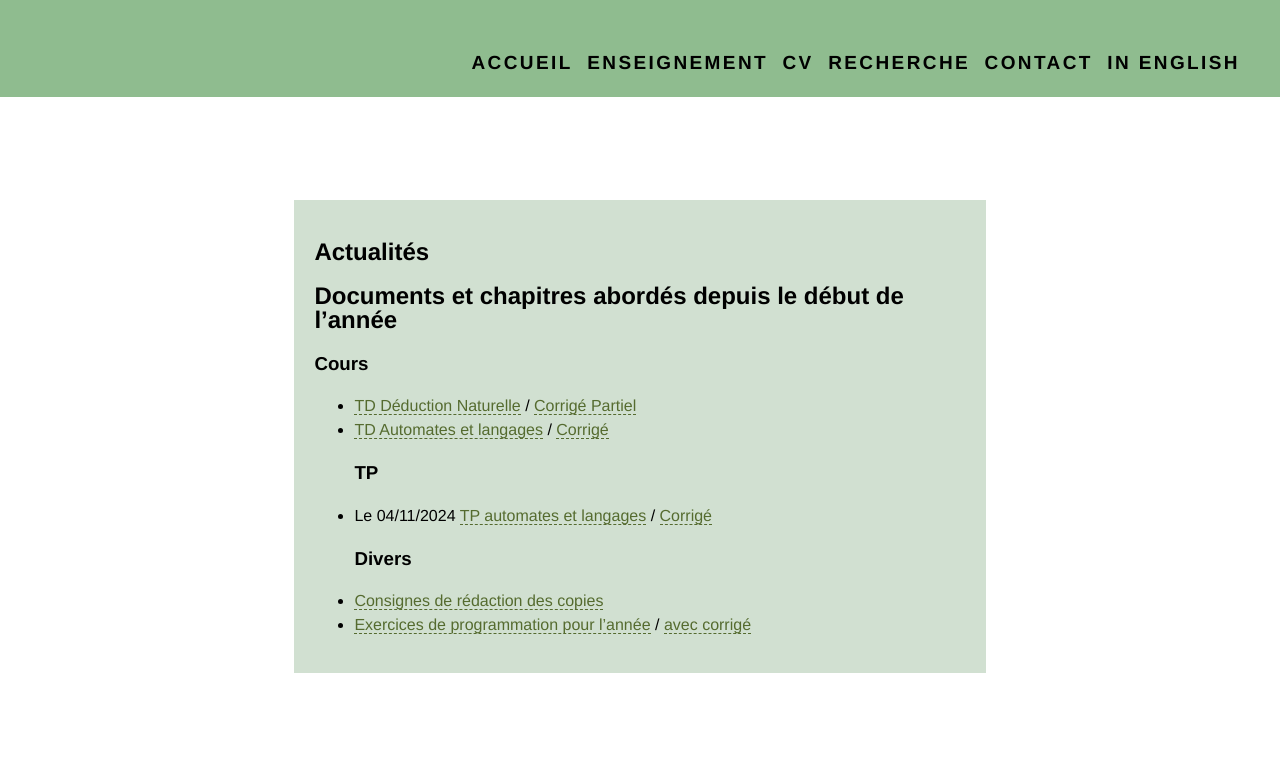
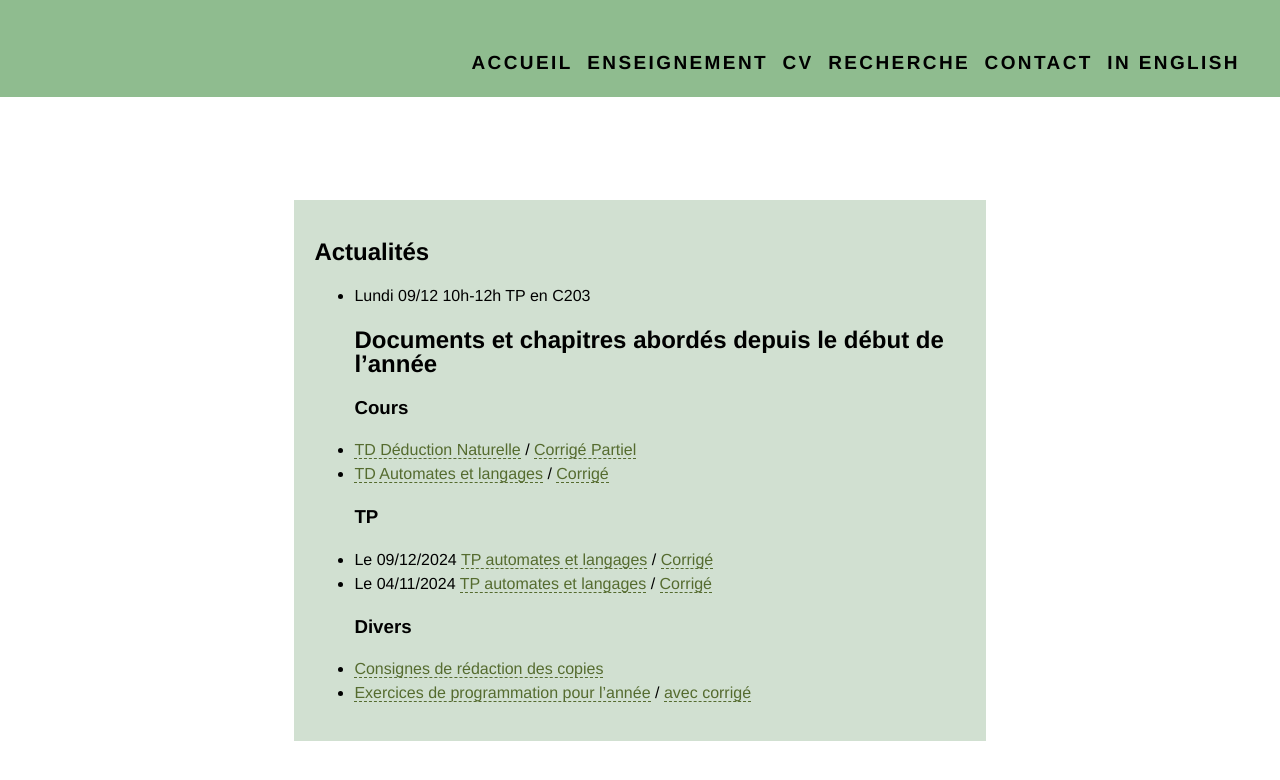
Before and after one commit to VladislavTempez/Vladislavtempez.github.io, a Jekyll site: the page built from pages/mp-star.md, in a window 1280 px wide. Shown: the top 780 px of the page. Built offline with Jekyll 4.4.1, drawn with Linux system fonts in a browser that asks for light colours.

Commit message:
Sujet et correction TP

```diff
--- a/pages/mp-star.md
+++ b/pages/mp-star.md
@@ -5,12 +5,13 @@ permalink: /teaching/mp-star/
 description: Vladislav Tempez - Enseignement - MP - Informatique
 ---
 ## Actualités
-<!-- - Mercredi 18/09 8h-9h Cours en D103 -->
+- Lundi 09/12 10h-12h TP en C203
 ## Documents et chapitres abordés depuis le début de l'année
 ### Cours
 - [TD Déduction Naturelle](https://nc-lycees.netocentre.fr/s/S5zxP6pBAqdbZMH) / [Corrigé Partiel](https://nc-lycees.netocentre.fr/s/W52ojF6CL9YDsbe)
 - [TD Automates et langages](https://nc-lycees.netocentre.fr/s/Rwp2Pqksk5E5Set) / [Corrigé](https://nc-lycees.netocentre.fr/s/PPpc2Y4EJneP4DD)
 ### TP
+- Le 09/12/2024 [TP automates et langages](https://nc-lycees.netocentre.fr/s/EMrkrbykqcNjdcY) / [Corrigé](https://nc-lycees.netocentre.fr/s/MiqR9e8PHG2fr6y)
 - Le 04/11/2024 [TP automates et langages](https://nc-lycees.netocentre.fr/s/JznXWdCmtgwTSBX) / [Corrigé](https://nc-lycees.netocentre.fr/s/KWML9rwdFbipkrF)
 ### Divers
 - [Consignes de rédaction des copies](https://nc-lycees.netocentre.fr/s/mHTAr95LAZjoAYP)
```
